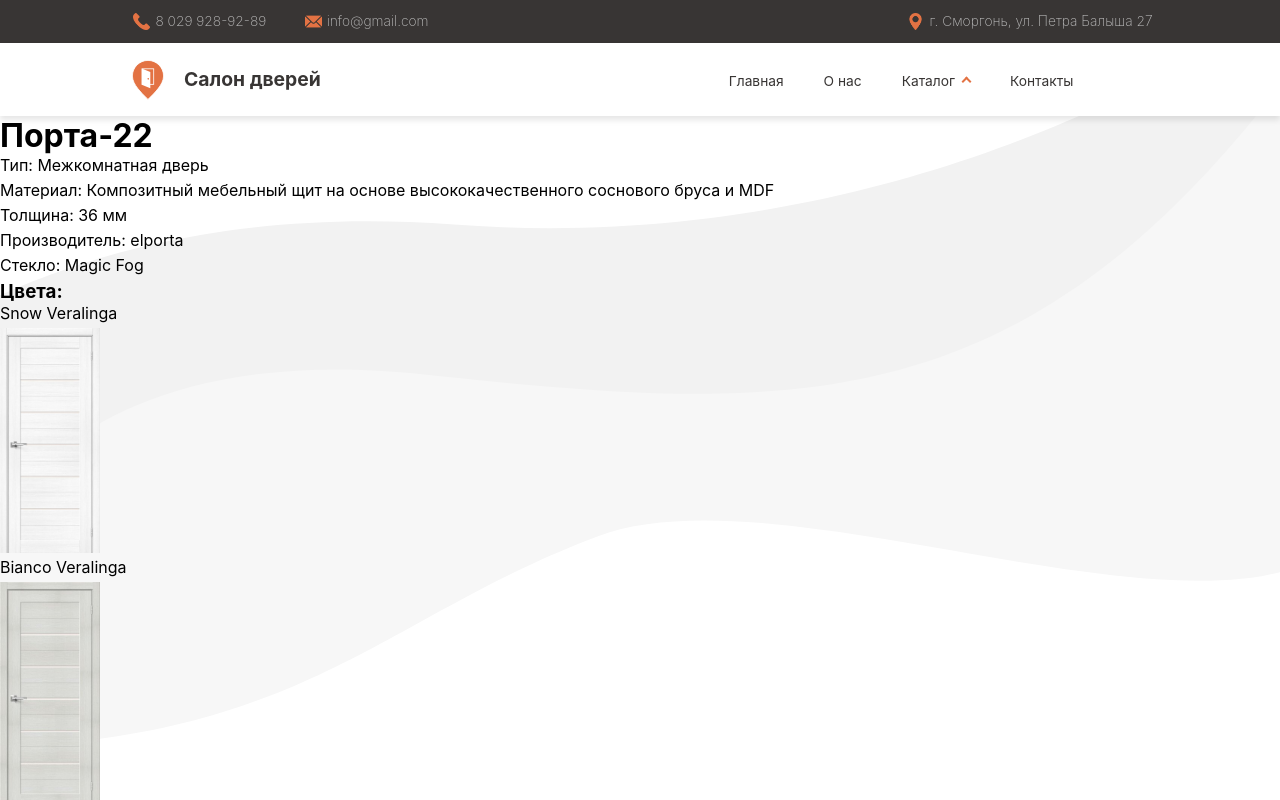
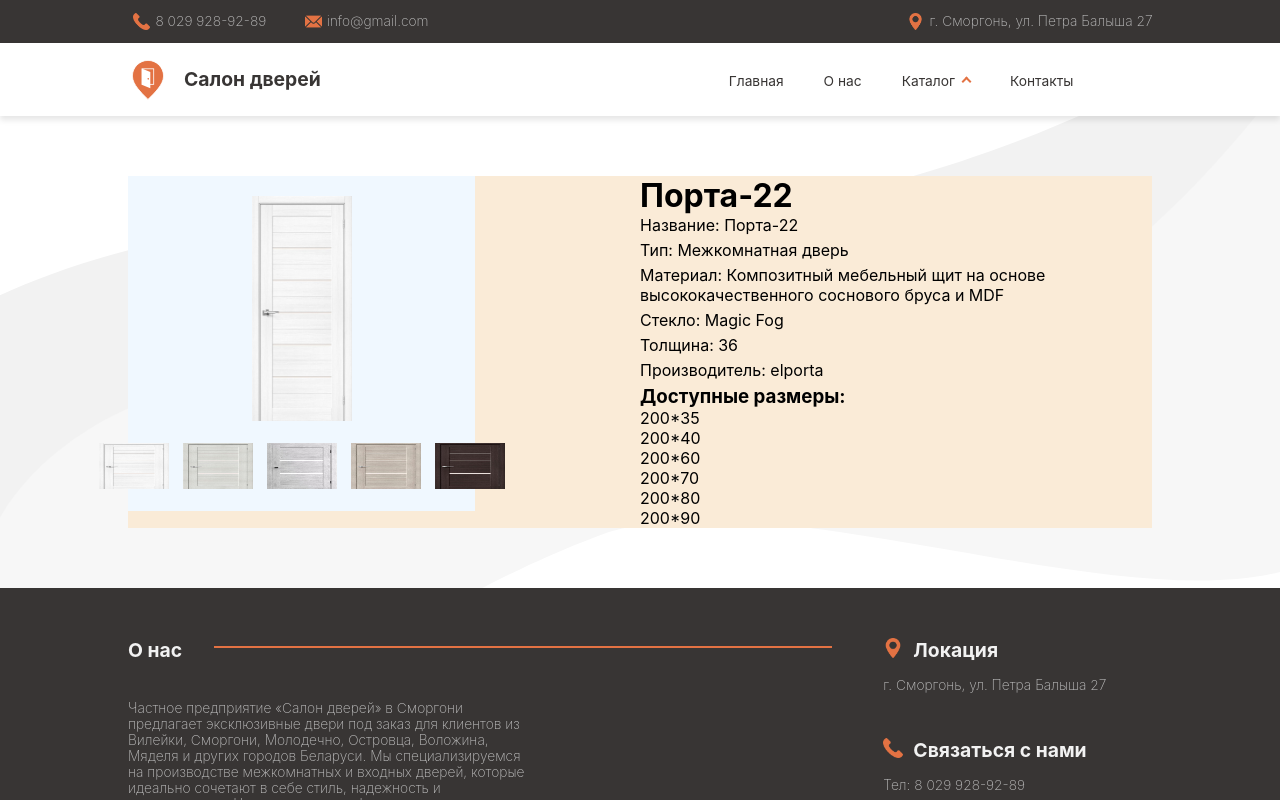
Before and after one commit to WebSVA/Project_Salon_dverey, a React (Create React App) app: page /catalog/1 in a window 1280 px wide. Shown: the top 800 px of the page. Built offline with nearby package versions, Linux system fonts and the light colour scheme.

Commit message:
single product page

```diff
--- a/src/components/catalog/SingleProduct.js
+++ b/src/components/catalog/SingleProduct.js
@@ -1,61 +1,88 @@
 import { useParams } from "react-router-dom";
 import { useEffect, useState } from "react";
 import data from "../../data/data.json";
+import '../../styles/catalog/singleProduct.css';
 
 function SingleProduct() {
     const { id } = useParams();
     const [product, setProduct] = useState(null);
+    const [selectedImage, setSelectedImage] = useState(null);
 
     useEffect(() => {
         const foundProduct = data.find(item => item.id === parseInt(id));
+        if (foundProduct) {
             setProduct(foundProduct);
+            const firstImage = Object.values(foundProduct.color)[0]; // Первая картинка из цветов
+            setSelectedImage(Array.isArray(firstImage) ? firstImage[0] : firstImage); // Если массив, берем первый элемент
+        }
     }, [id]);
+
+    const handleImageClick = (imagePath) => {
+        setSelectedImage(imagePath);
+    };
 
     return (
         <>
             {product ? (
-                <div>
+                <div className="single-container-info">
+                    <div className="product-information-container">
+                        <div className="product-img-container">
+                            {/* Большая картинка */}
+                            <img
+                                className="select-img-product"
+                                src={selectedImage}
+                                alt="Selected product"
+                            />
+                            {/* Маленькие картинки */}
+                            <div className="other-img-container">
+                                {Object.entries(product.color).map(([colorName, imagePath]) =>
+                                    Array.isArray(imagePath) ? (
+                                        // Если массив, отобразить до двух картинок
+                                        imagePath.slice(0, 2).map((img, index) => (
+                                            <img
+                                                key={`${colorName}-${index}`}
+                                                src={img}
+                                                alt={`${colorName}-${index}`}
+                                                className="small-img"
+                                                onClick={() => handleImageClick(img)}
+                                            />
+                                        ))
+                                    ) : (
+                                        // Если одиночная картинка
+                                        <img
+                                            key={colorName}
+                                            src={imagePath}
+                                            alt={colorName}
+                                            className="small-img"
+                                            onClick={() => handleImageClick(imagePath)}
+                                        />
+                                    )
+                                )}
+                            </div>
+                        </div>
+                        <div className="single-product-info-container">
                             <h1>{product.name}</h1>
-                    <p>Тип: {product.type}</p>
-                    <p>Материал: {product.material}</p>
-                    <p>Толщина: {product.thickness} мм</p>
-                    <p>Производитель: {product.fabricator}</p>
-                    <p>Стекло: {product.glass}</p>
-
-                    {/* Отображение всех цветов с изображениями */}
-                    <div>
-                        <h3>Цвета:</h3>
-                        <ul>
-                            {Object.entries(product.color).map(([colorName, imagePath]) => (
-                                <li key={colorName}>
-                                    <p>{colorName}</p>
-                                    {Array.isArray(imagePath) ? (
-                                        <div style={{ display: "flex", gap: "10px" }}>
-                                            {imagePath.map((imageSrc, index) => (
-                                                <img
-                                                    key={index}
-                                                    src={imageSrc}
-                                                    alt={`${colorName}-${index}`}
-                                                    width={100}
-                                                />
-                                            ))}
-                                        </div>
-                                    ) : (
-                                        <img src={imagePath} alt={colorName} width={100} />
-                                    )}
-                                </li>
-                            ))}
-                        </ul>
-                    </div>
-
-                    {/* Отображение доступных размеров */}
-                    <div>
+                            {product.name && <p className="info-description"><span>Название:</span> {product.name}</p>}
+                            {product.type && <p className="info-description"><span>Тип:</span> {product.type}</p>}
+                            {product.material && <p className="info-description"><span>Материал:</span> {product.material}</p>}
+                            {product.glass && <p className="info-description"><span>Стекло:</span> {product.glass}</p>}
+                            {product.fill && <p className="info-description"><span>Наполнитель:</span> {product.fill}</p>}
+                            {product.thickness && <p className="info-description"><span>Толщина:</span> {product.thickness}</p>}
+                            {product.fabricator && <p className="info-description"><span>Производитель:</span> {product.fabricator}</p>}
+                            {product.eye && <p className="info-description"><span>Глазок:</span> {product.eye}</p>}
+                            {product.high_lock && <p className="info-description"><span>Верхний замок:</span> {product.high_lock}</p>}
+                            {product.low_lock && <p className="info-description"><span>Нижний замок:</span> {product.low_lock}</p>}
+                            <div className="size-info-container">
                                 <h3>Доступные размеры:</h3>
+                                <div className="size-info">
                                     <ul>
                                         {product.size.map((size, index) => (
                                             <li key={index}>{size}</li>
                                         ))}
                                     </ul>
+                                </div>
+                            </div>
+                        </div>
                     </div>
                 </div>
             ) : (
--- a/src/styles/catalog/singleProduct.css
+++ b/src/styles/catalog/singleProduct.css
@@ -0,0 +1,59 @@
+.single-container-info{
+    display: flex;
+    align-items: center;
+    align-content: center;
+    justify-content: center;
+    width: 100%;
+    margin-top: 60px;
+    margin-bottom: 60px;
+
+}
+.product-information-container{
+    width: 80%;
+    display: flex;
+    background-color: antiquewhite;
+    flex-direction: row;
+    flex-wrap: wrap;
+    justify-content: space-between;
+    align-items: flex-start;
+}
+.single-product-info-container{
+    display: flex;
+    flex-direction: column;
+    width: 50%;
+}
+
+.product-information-container > .product-img-container {
+    display: flex;
+    flex-direction: column;
+    align-items: center;
+    width: 30%;
+    height: inherit;
+    padding: 20px;
+    background-color: aliceblue;
+}
+
+.select-img-product {
+    width: 100px; /* Большая картинка */
+    height: auto;
+    margin-bottom: 20px;
+}
+
+.other-img-container {
+    height: 50px;
+    display: flex;
+    gap: 10px;
+    justify-content: center;
+}
+
+.small-img {
+    width: 70px; /* Маленькие картинки */
+    height: auto;
+    cursor: pointer;
+    border: 2px solid transparent;
+    transition: border-color 0.3s;
+}
+
+.small-img:hover {
+    border-color: #007BFF;
+}
```
Lines whose indentation alone changed are shown as unchanged.
